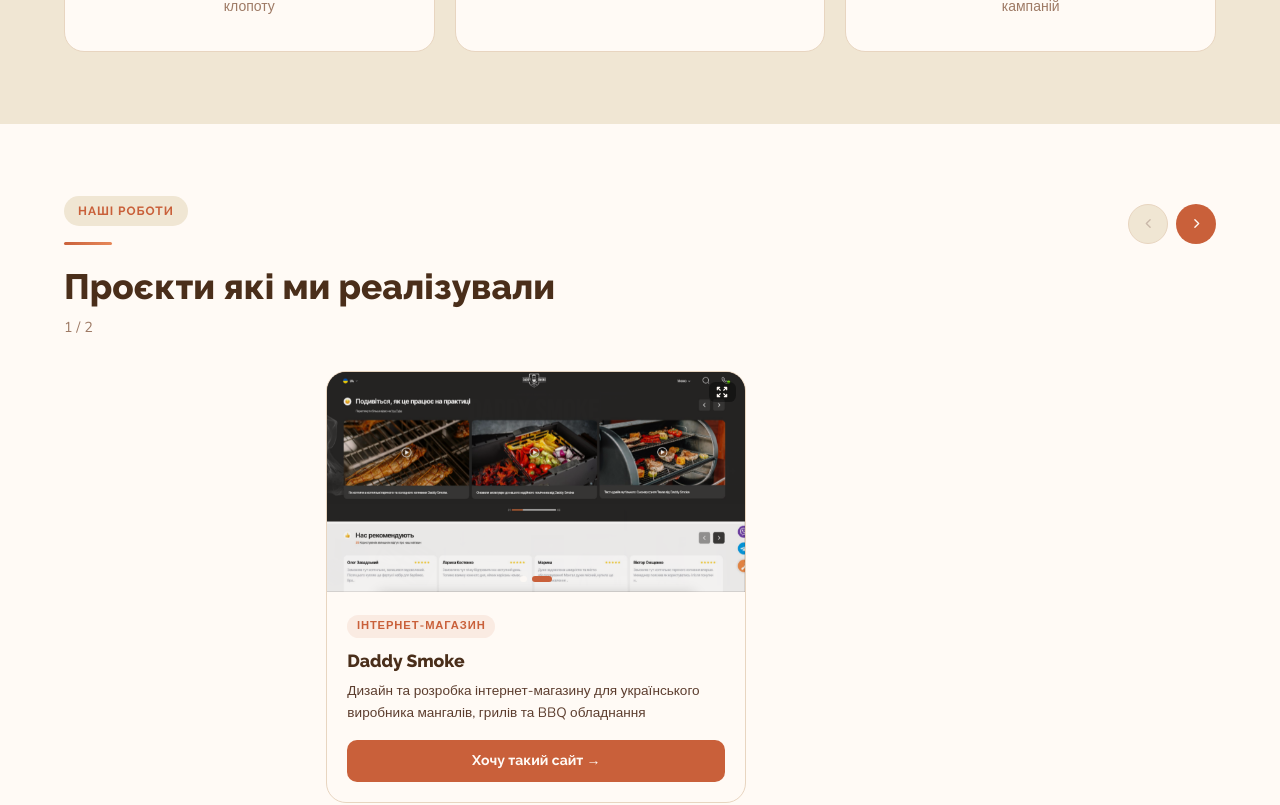
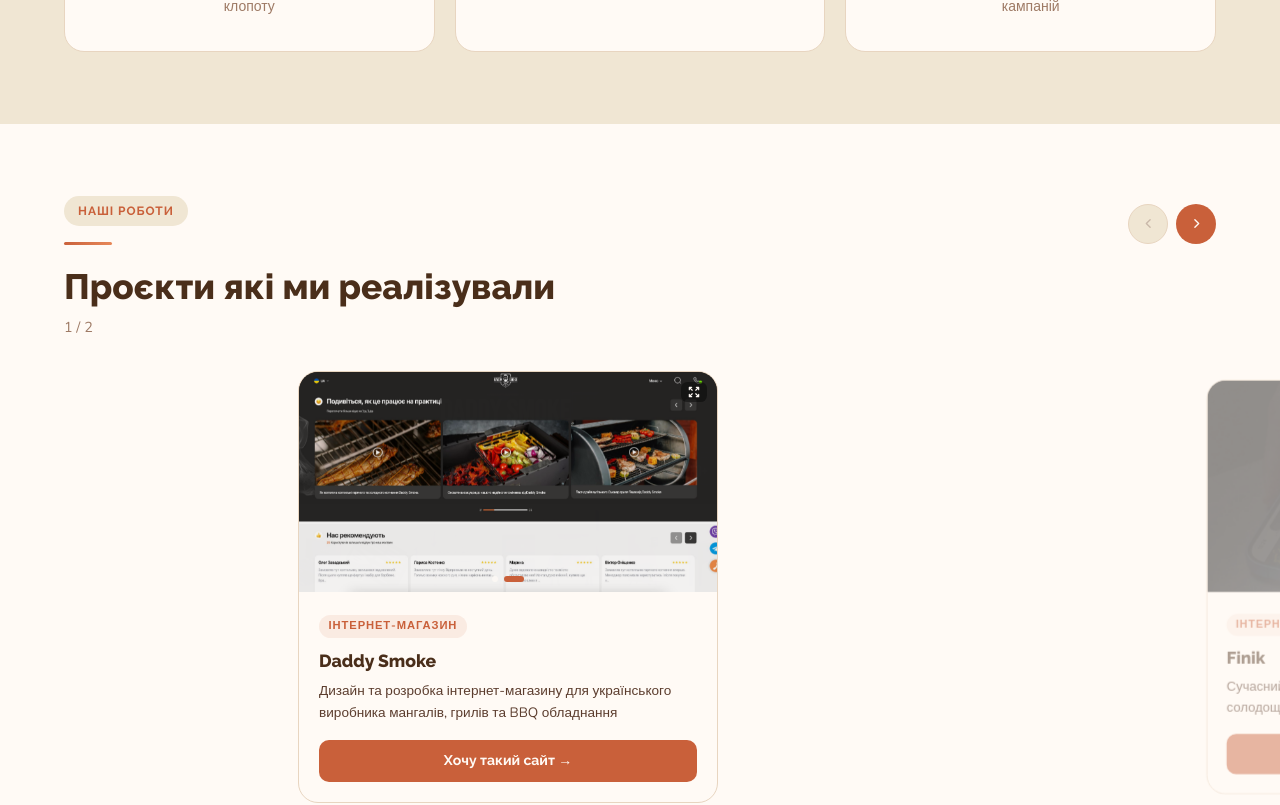
Before and after one commit to nicksolntsev2808/wamsides_landing, a React (Vite) app: page / in a window 1280 px wide. Shown: the part 1720-2525 px from the top of the page. Built offline with nearby package versions, Linux system fonts and the light colour scheme.

Commit message:
Add files via upload

```diff
--- a/src/web/pages/Home.tsx
+++ b/src/web/pages/Home.tsx
@@ -370,7 +370,7 @@
               alt={title}
               style={{
                 position: "absolute", inset: 0, width: "100%", height: "100%",
-                objectFit: "cover", objectPosition: "top",
+                objectFit: "cover", objectPosition: "center top",
                 opacity: i === slide ? 1 : 0,
                 transition: "opacity 0.6s ease",
               }}
@@ -434,7 +434,7 @@
   ];
 
   return (
-    <section style={{ background: "#FFFAF5", padding: "4.5rem 0" }}>
+    <section style={{ background: "#FFFAF5", padding: "4.5rem 0", overflow: "hidden" }}>
       <div className="ws-container">
         <div className="fade-up" style={{ marginBottom: "2rem", display: "flex", alignItems: "flex-start", justifyContent: "space-between", gap: "1rem" }}>
           <div>
@@ -465,7 +465,7 @@
 
         {/* Carousel */}
         <div
-          style={{ overflow: "hidden", margin: "0 -1rem", padding: "0 1rem" }}
+          style={{ overflow: "visible", marginRight: "-2rem" }}
           onTouchStart={e => { startX.current = e.touches[0].clientX; }}
           onTouchEnd={e => {
             const diff = startX.current - e.changedTouches[0].clientX;
@@ -473,9 +473,9 @@
             else if (diff < -50) setActive(i => Math.max(i - 1, 0));
           }}
         >
-          <div style={{ display: "flex", transition: "transform 0.4s cubic-bezier(0.4,0,0.2,1)", transform: `translateX(calc(-${active * 85}% - ${active * 1}rem))`, gap: "1rem" }}>
+          <div style={{ display: "flex", transition: "transform 0.4s cubic-bezier(0.4,0,0.2,1)", transform: `translateX(calc(-${active * 78}% - ${active * 0.75}rem))`, gap: "0.75rem" }}>
             {cases.map((c, i) => (
-              <div key={i} style={{ minWidth: "82%", flexShrink: 0, opacity: i === active ? 1 : 0.5, transform: i === active ? "scale(1)" : "scale(0.97)", transition: "all 0.4s" }}>
+              <div key={i} style={{ minWidth: "75%", flexShrink: 0, opacity: i === active ? 1 : 0.45, transform: i === active ? "scale(1)" : "scale(0.96)", transition: "all 0.4s", pointerEvents: i === active ? "auto" : "none" }}>
                 <PortfolioCard {...c} />
               </div>
             ))}
```
